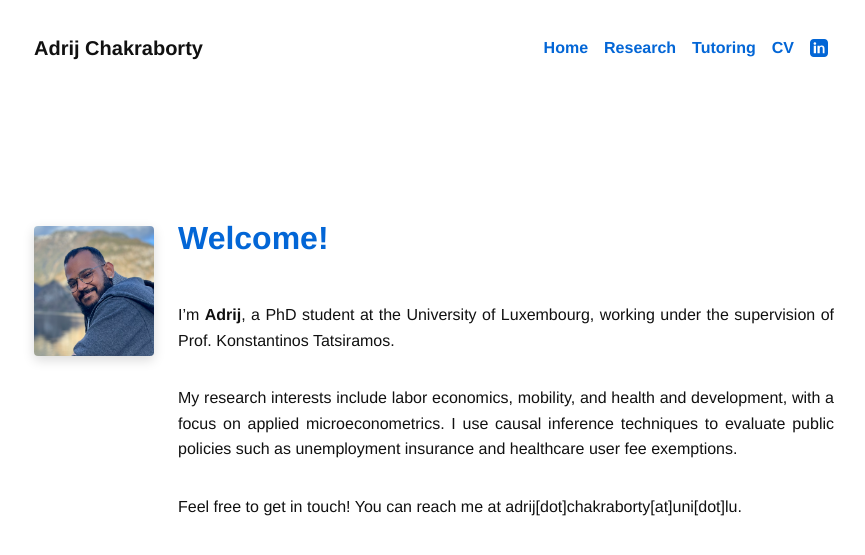
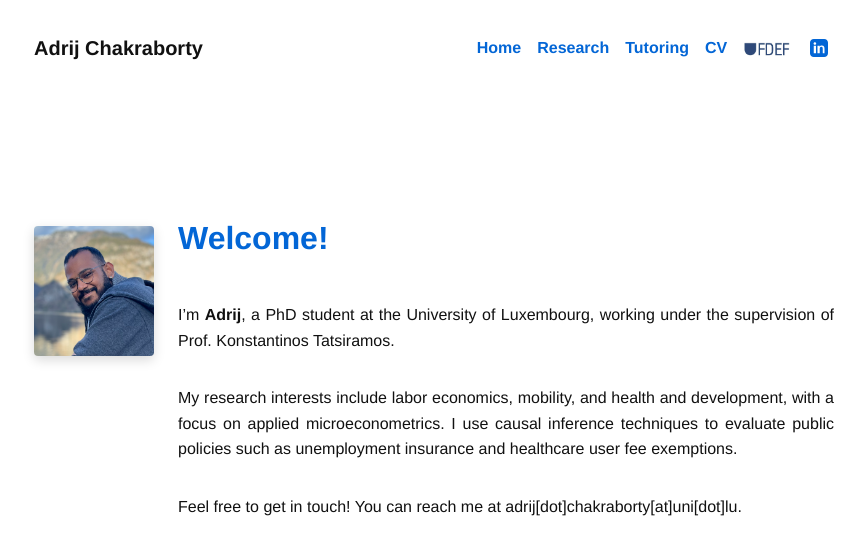
Before and after one commit to AdrijC3/AdrijC3.github.io, a Jekyll site: the page built from index.md, in a window 1280 px wide. Shown: the top 555 px of the page, without its empty margins (206-1071 px from the left). Built offline with Jekyll 4.4.1, drawn with Linux system fonts in a browser that asks for light colours.

Commit message:
Added FDEF logo with link to departmental profile before LinkedIn

```diff
--- a/_layouts/default.html
+++ b/_layouts/default.html
@@ -318,6 +318,13 @@
     <a href="/research.html">Research</a>
     <a href="/tutoring.html">Tutoring</a>
     <a href="/assets/Adrij_CV.pdf" target="_blank">CV</a>
+
+    <!-- FDEF Department Link -->
+    <a href="https://www.uni.lu/fdef-en/people/adrij-chakraborty/" target="_blank" style="display: flex; align-items: center;">
+      <img src="/assets/images/fdef.png" alt="FDEF" height="18" style="margin-right: 4px;">
+    </a>
+
+    <!-- LinkedIn Icon -->
     <a href="https://www.linkedin.com/in/odd-ridge-even-0806j1995/" target="_blank">
       <svg xmlns="http://www.w3.org/2000/svg" height="18" viewBox="0 0 24 24" width="18">
         <path d="M19 0h-14c-2.76 0-5 2.24-5 5v14c0 2.76
```
Also changed, not shown: assets/images/fdef.png (added). Lines whose indentation alone changed are shown as unchanged.
